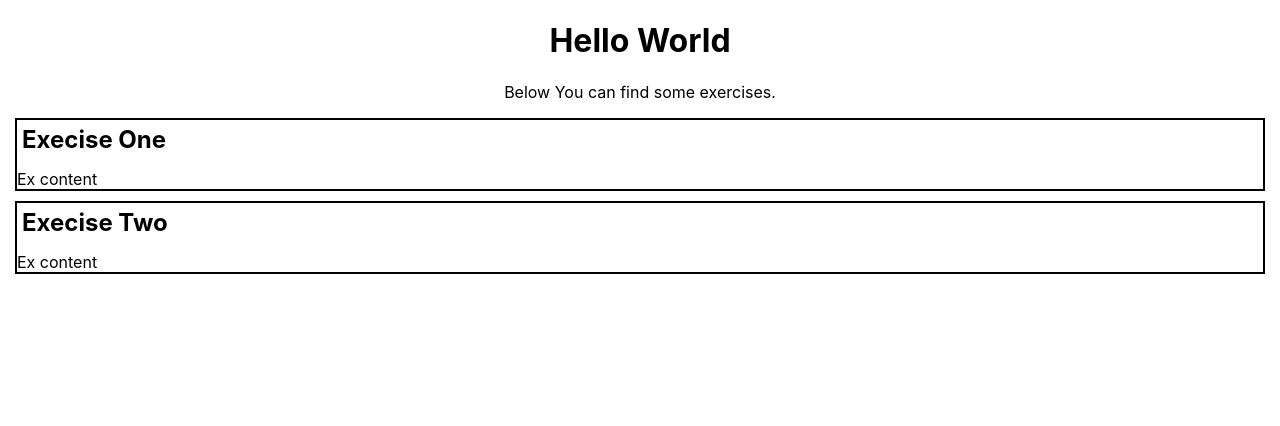
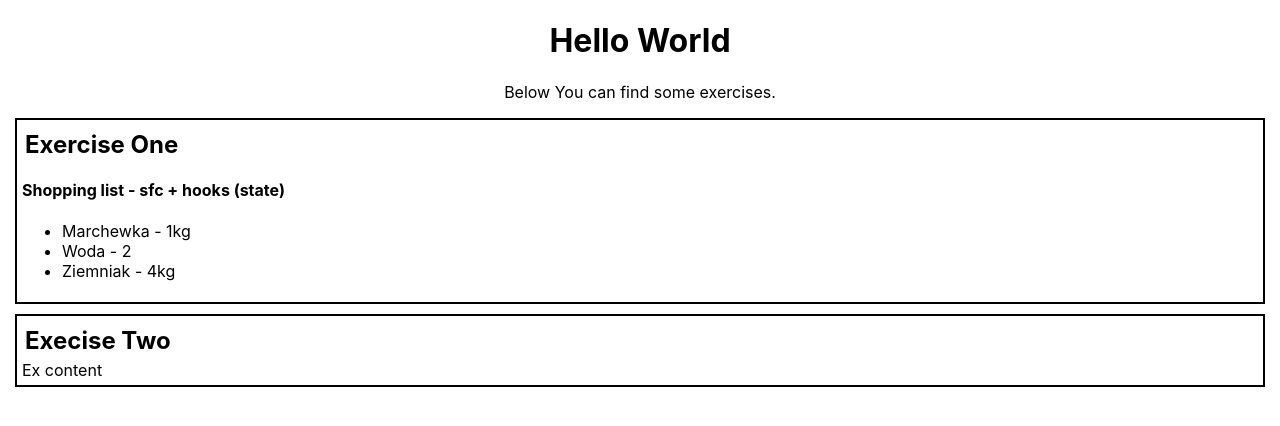
Before and after one commit to ArekeL/cra_ex_8_function_components_and_hooks, a React (Create React App) app: page / in a window 1280 px wide. Shown: the top 426 px of the page. Built offline with nearby package versions, Linux system fonts and the light colour scheme.

Commit message:
Exercise One Shopping list - sfc + hooks (state)

```diff
--- a/src/components/App.css
+++ b/src/components/App.css
@@ -9,7 +9,8 @@
 	text-align: left;
 	border: 2px solid black;
 	margin: 10px 15px;
+	padding: 5px;
 }
 .ex h2 {
-	margin: 5px auto 15px 5px;
+	margin: 5px auto 5px 3px;
 }
--- a/src/components/ExOne.js
+++ b/src/components/ExOne.js
@@ -1,11 +1,31 @@
+import React from "react";
 import "./App.css";
-const ExOne = () => {
+
+const ExOne = (props) => {
+	const [items] = React.useState({
+		item1: "Marchewka",
+		item2: "Woda",
+		item3: "Ziemniak",
+	});
+
+	const ItemList = ({ name, example }) => (
+		<li>
+			{name} - {example}
+		</li>
+	);
+
 	return (
 		<div className='ex'>
-			<h2>Execise One</h2>
-			<div>Ex content</div>
+			<h2>Exercise One</h2>
+			<div>
+				<h4>Shopping list - sfc + hooks (state)</h4>
+				<ul>
+					<ItemList name={items.item1} example={1 + "kg"} />
+					<ItemList name={items.item2} example={2} />
+					<ItemList name={items.item3} example={4 + "kg"} />
+				</ul>
+			</div>
 		</div>
 	);
 };
-
 export default ExOne;
```
